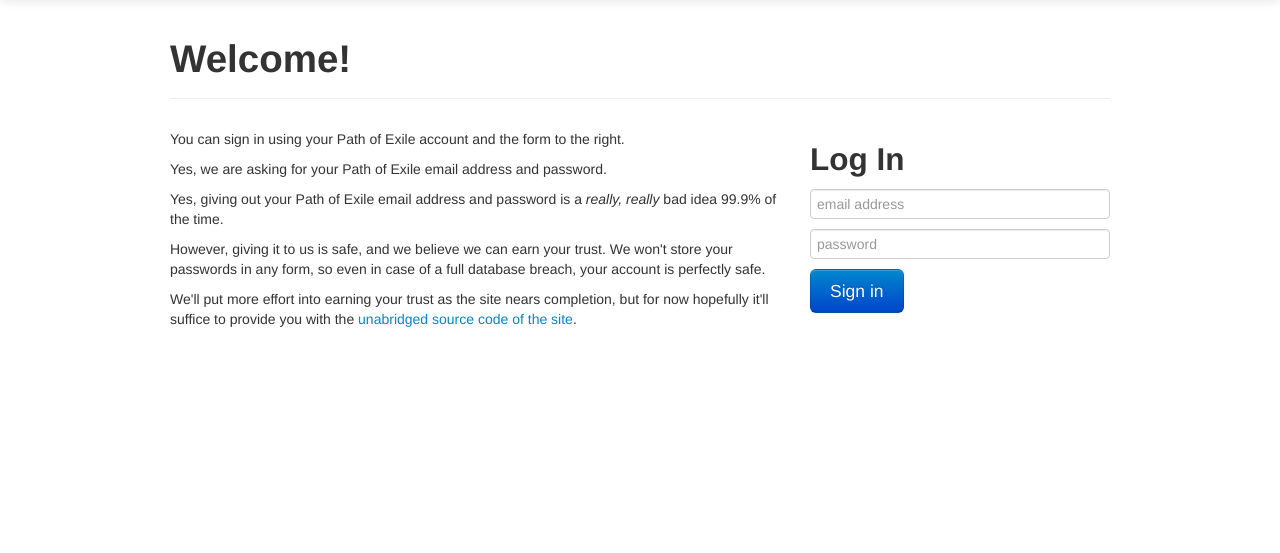
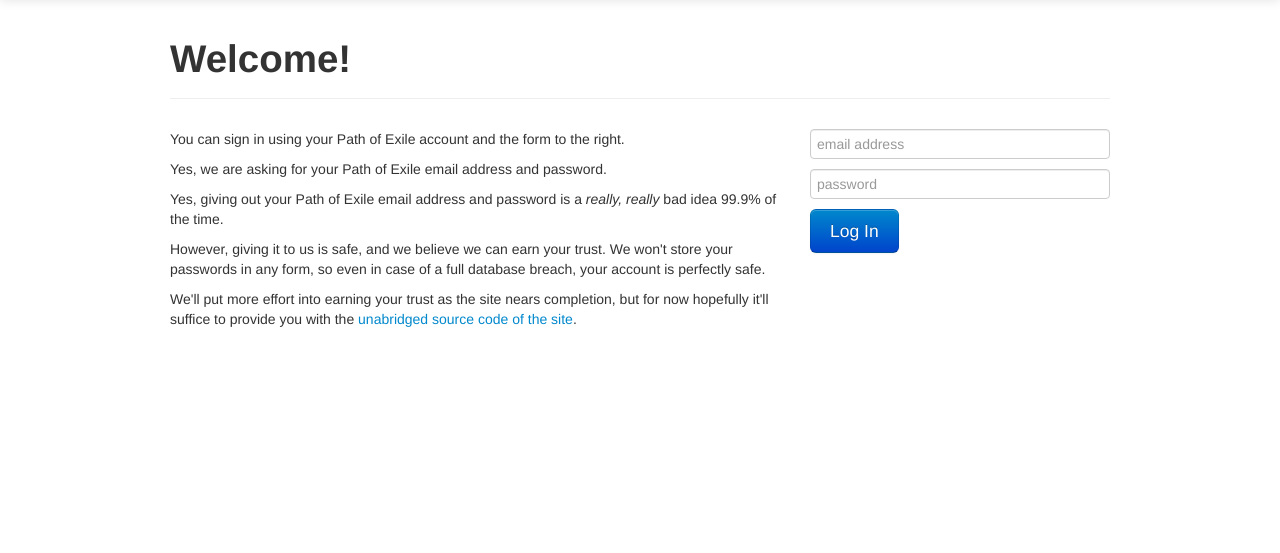
Before and after one commit to vmrob/poemarket, a PHP site: page /login in a window 1280 px wide. Shown: the part 41-594 px from the top of the page. Run offline with PHP 8.4, Linux system fonts and the light colour scheme.

Commit message:
log in form refinement

```diff
--- a/templates/login.tpl.php
+++ b/templates/login.tpl.php
@@ -13,10 +13,9 @@
 		</div>
 		<div class="span4">
 			<form>
-				<h2>Log In</h2>
-				<input type="text" class="input-block-level" placeholder="email address" />
-				<input type="password" class="input-block-level" placeholder="password" />
-				<button class="btn btn-large btn-primary" type="submit">Sign in</button>
+				<input type="text" class="input-block-level" placeholder="email address" name="email" />
+				<input type="password" class="input-block-level" placeholder="password" name="password" />
+				<button class="btn btn-large btn-primary" type="submit" name="login">Log In</button>
 			</form>
 		</div>
 	</div>
```
